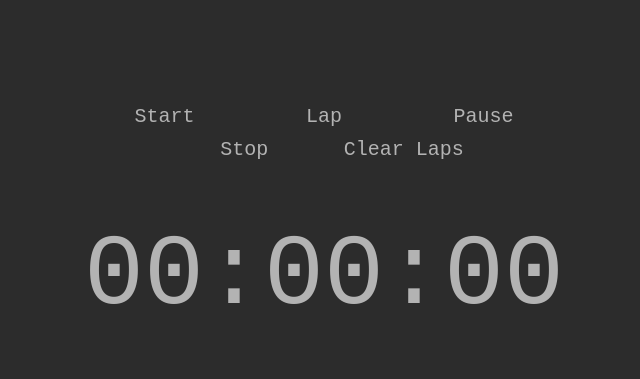
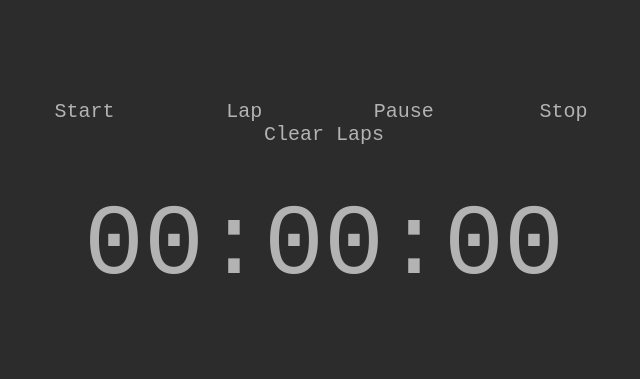
Before and after one commit to pacbra/Timer, a plain HTML site: page index.html in a window 1280 px wide. Shown: the whole page, without its empty margins (316-956 px from the left). Drawn offline with Linux system fonts and the light colour scheme.

Commit message:
Update style.css

```diff
--- a/style.css
+++ b/style.css
@@ -18,7 +18,6 @@
 .buttons {
     text-align: center;
     max-width: 800px;
-    margin: 10px;
     margin-top: 50px;
 }
 
@@ -26,7 +25,6 @@
     border: none;
     background: none;
     font-size: 20px;
-    padding: 5px;
     width: 150px;
     transition: .3s ease-in-out;
     cursor: pointer;
```
